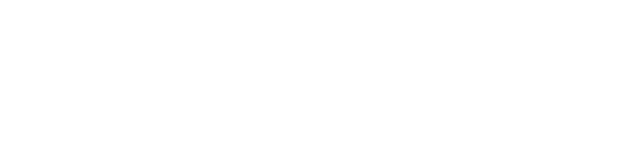
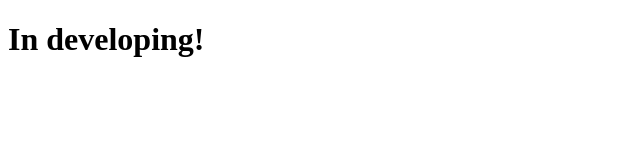
Before and after one commit to quof-dev/quof-dev.github.io, a plain HTML site: page index.html in a window 1280 px wide. Shown: the whole page, without its empty margins (0-640 px from the left). Drawn offline with Linux system fonts and the light colour scheme.

Commit message:
Update index.html

```diff
--- a/index.html
+++ b/index.html
@@ -5,6 +5,6 @@
     <title>Title</title>
 </head>
 <body>
-
+<h1>In developing! </h1>
 </body>
 </html>
```
